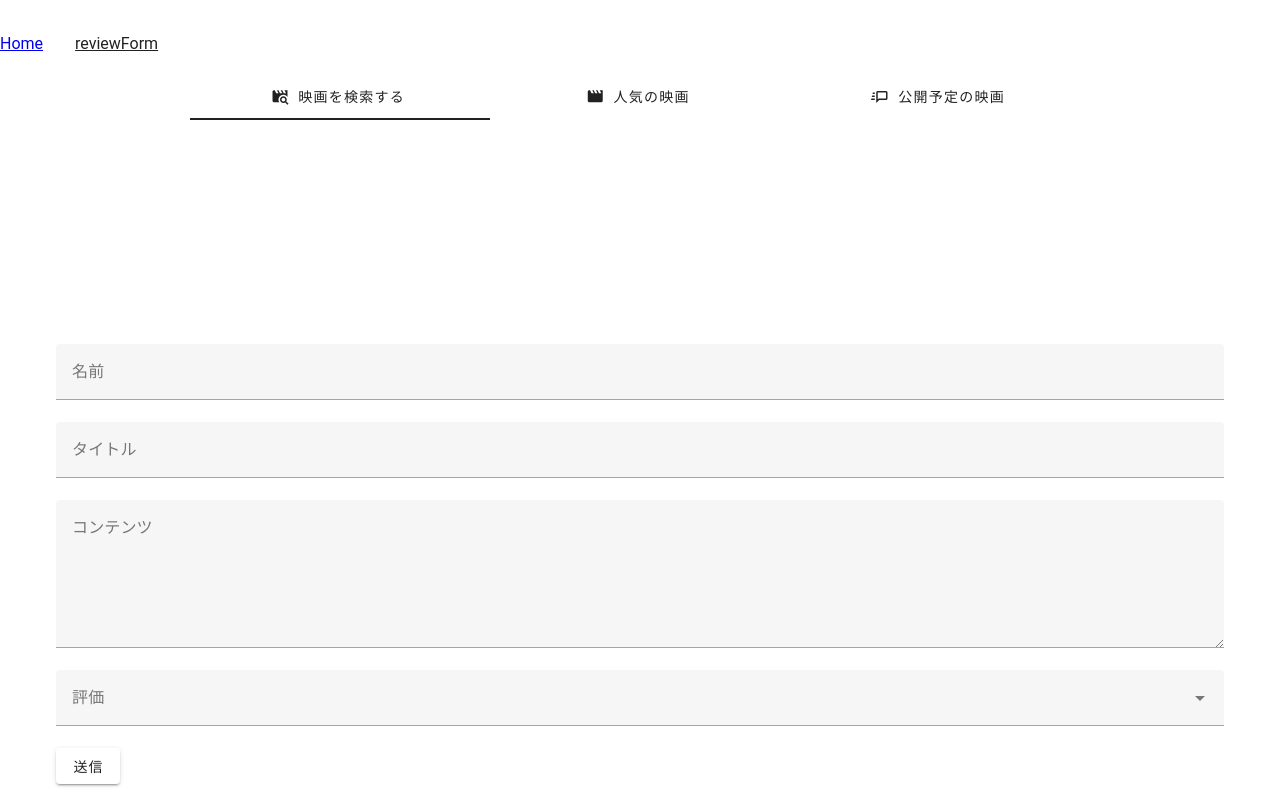
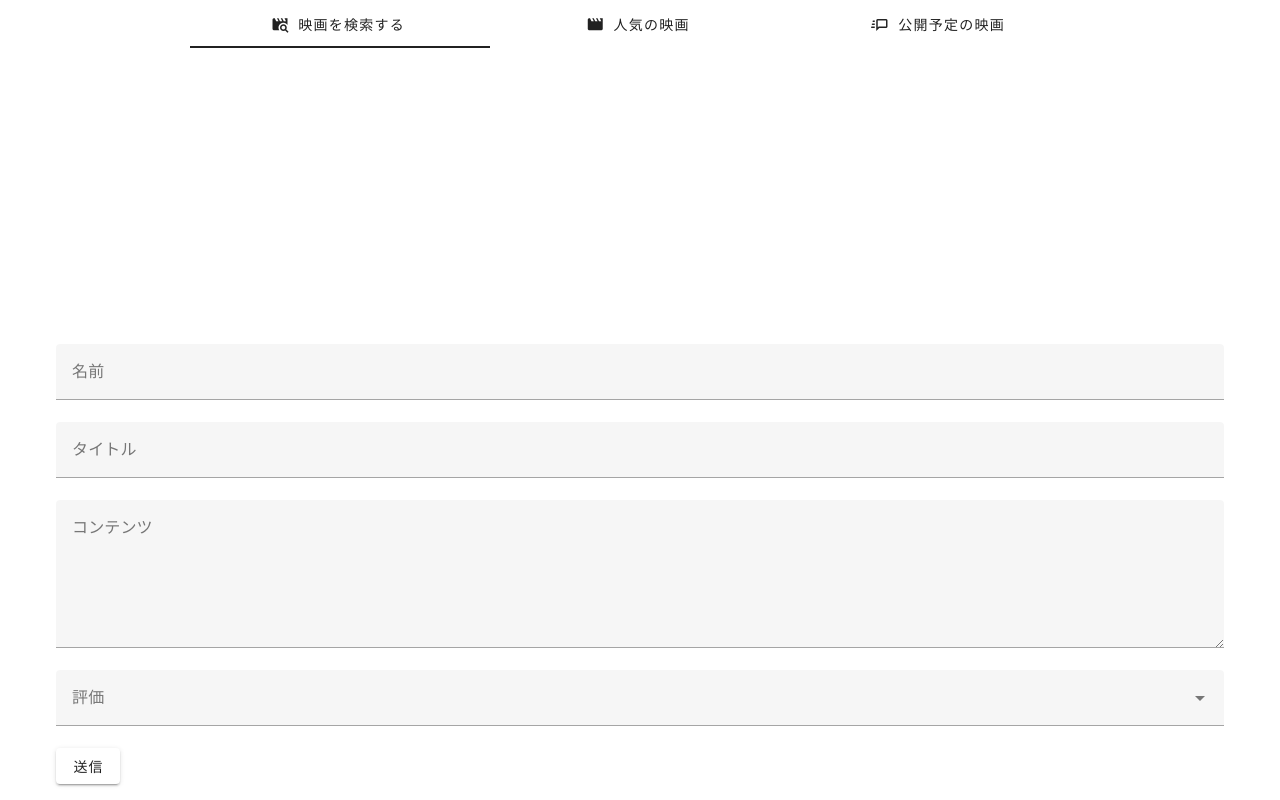
Before and after one commit to kyokahayashi/filmarks_vue, a Vue app: page /reviewForm in a window 1280 px wide. Built offline with nearby package versions, Linux system fonts and the light colour scheme; no server answers.

Commit message:
Appからヘッダーを分離

```diff
--- a/src/App.vue
+++ b/src/App.vue
@@ -4,15 +4,6 @@ import { RouterLink, RouterView } from 'vue-router'
 
 <template>
   <v-app>
-    <header>
-      <div class="wrapper">
-        <nav>
-          <RouterLink to="/">Home</RouterLink>
-          <RouterLink to="/reviewForm">reviewForm</RouterLink>
-          <!-- <RouterLink to="/about">About</RouterLink> -->
-        </nav>
-      </div>
-    </header>
     <RouterView />
   </v-app>
 </template>
```
